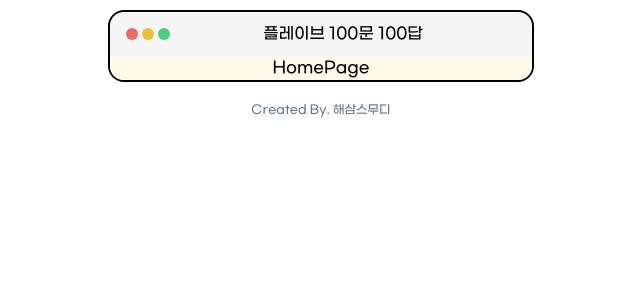
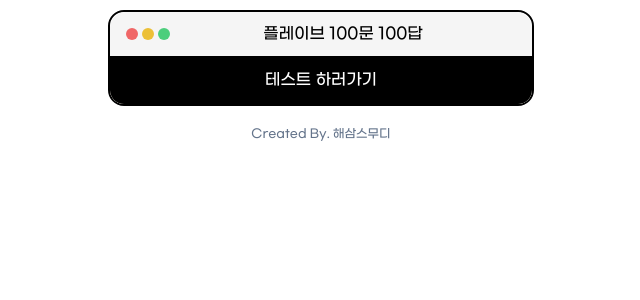
Before and after one commit to hemudi/plave_100_QNA, a Next.js app: page /home in a window 1280 px wide. Shown: the top 300 px of the page, without its empty margins (319-959 px from the left). Built offline with nearby package versions, Linux system fonts and the light colour scheme.

Commit message:
:sparkles: Home page Link Button 추가

```diff
--- a/src/app/home/page.tsx
+++ b/src/app/home/page.tsx
@@ -1,5 +1,17 @@
+import Link from 'next/link';
+
+import Button from '@components/common/Button';
+
 const HomePage = () => {
-  return <>HomePage</>;
+  return (
+    <div className="w-full">
+      <Link href="/test" replace>
+        <Button size="full" variant="dark">
+          테스트 하러가기
+        </Button>
+      </Link>
+    </div>
+  );
 };
 
 export default HomePage;
```
